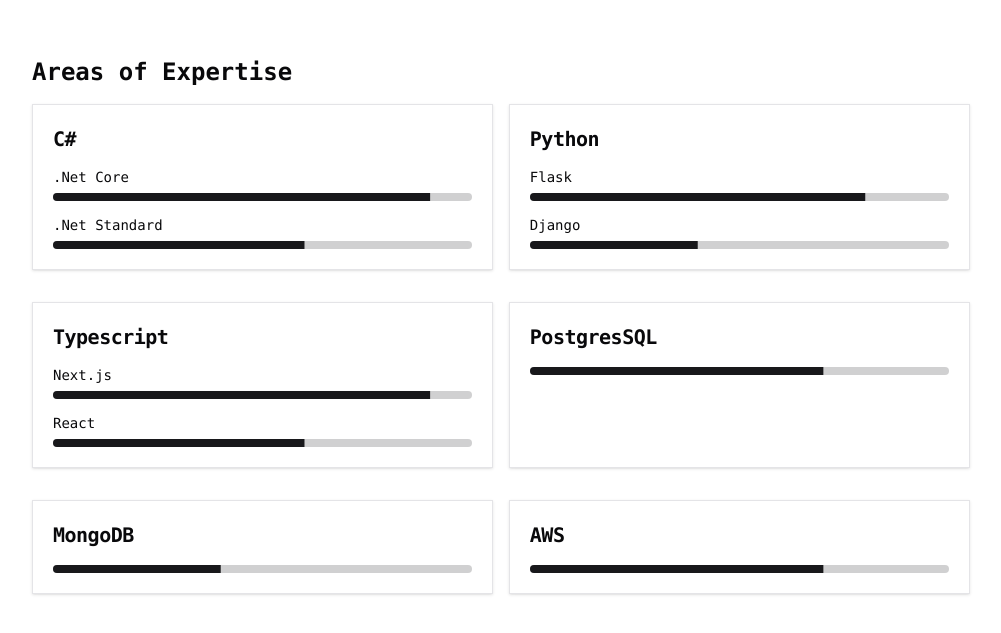
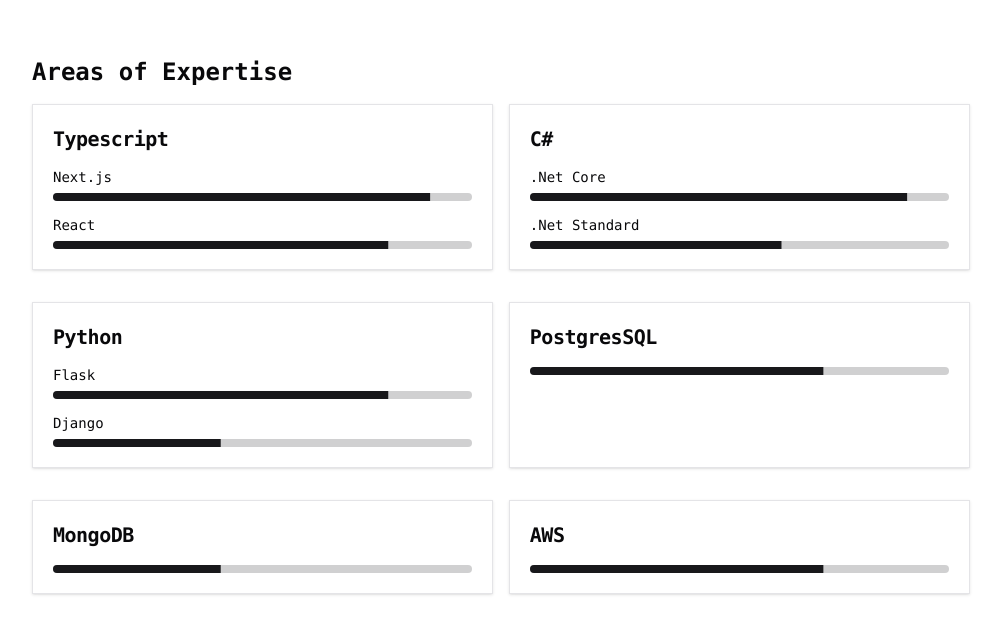
Before and after one commit to P4ZD4/sahan.tech, a React (Vite) app: page /#about-me in a window 1280 px wide. Shown: the part 1671-2304 px from the top of the page, without its empty margins (248-1249 px from the left). Built offline with nearby package versions, Linux system fonts and the light colour scheme.

Commit message:
more copy changes and profile image size change for mobile

```diff
--- a/src/components/about.tsx
+++ b/src/components/about.tsx
@@ -43,7 +43,7 @@
               <img
                 src="/profile.webp"
                 alt="Profile Picture"
-                className="max-w-100 max-[500px]:max-w-[16rem]  bg-[#2C3E50] border text-card-foreground shadow"
+                className="min-[500px]:max-w-100 bg-[#2C3E50] border text-card-foreground shadow"
               />
             </div>
             <div className="content-end">
--- a/src/data/resume.json
+++ b/src/data/resume.json
@@ -42,7 +42,7 @@
       "start_date": "Jan 2022",
       "end_date": "Jun 2022",
       "key_achievements": [
-        "Led an initiative to create a wrapper script for pose analysis in Python and intigrate it to the backend"
+        "Led an initiative to create a wrapper script for pose analysis in Python and integrate it to the back-end."
       ],
       "stack": [".NET Core", "Python", "React"],
       "show_on_mobile": true
@@ -60,7 +60,7 @@
       "start_date": "Jul 2020",
       "end_date": "Jan 2022",
       "key_achievements": [
-        "Served as backend lead for developing an analytical tool that processed data from hundreds of savings groups, enabling rapid trend visualization and prediction.",
+        "Served as back-end lead for developing an analytical tool that processed data from hundreds of savings groups, enabling rapid trend visualization and prediction.",
         "Collaborated with cross-functional teams to drive data-driven decisions, enhancing organizational effectiveness."
       ],
       "stack": ["Python Flask", "MongoDB", "React", "Apache Cassandra"],
@@ -88,8 +88,8 @@
       "company": {
         "name": "Ancon",
         "location": "Sweden",
-        "description": "A leading restaurant management and food delivery network in Sweden mainly providing a Point of sales (POS) solutions for over 1500 restaurants.",
-        "summary": "A leading restaurant management and food delivery network in Sweden mainly providing a Point of sales (POS) solutions for over 1500 restaurants.",
+        "description": "A leading restaurant management and food delivery network in Sweden mainly providing Point of sales (POS) solutions for over 1500 restaurants.",
+        "summary": "A leading restaurant management and food delivery network in Sweden mainly providing Point of sales (POS) solutions for over 1500 restaurants.",
         "link": "https://ancon.io/",
         "image": "/companies/ancon.webp"
       },
@@ -172,6 +172,20 @@
   "certifications": [],
   "skills": [
     {
+      "skill": "Typescript",
+      "frameworks": [
+        {
+          "name": "Next.js",
+          "proficiency": 0.9
+        },
+        {
+          "name": "React",
+          "proficiency": 0.8
+        }
+      ],
+      "type": "Front-end"
+    },
+    {
       "skill": "C#",
       "frameworks": [
         {
@@ -200,20 +214,6 @@
       "type": "Back-end"
     },
     {
-      "skill": "Typescript",
-      "frameworks": [
-        {
-          "name": "Next.js",
-          "proficiency": 0.9
-        },
-        {
-          "name": "React",
-          "proficiency": 0.6
-        }
-      ],
-      "type": "Front-end"
-    },
-    {
       "skill": "PostgresSQL",
       "frameworks": [],
       "proficiency": 0.7,
```
